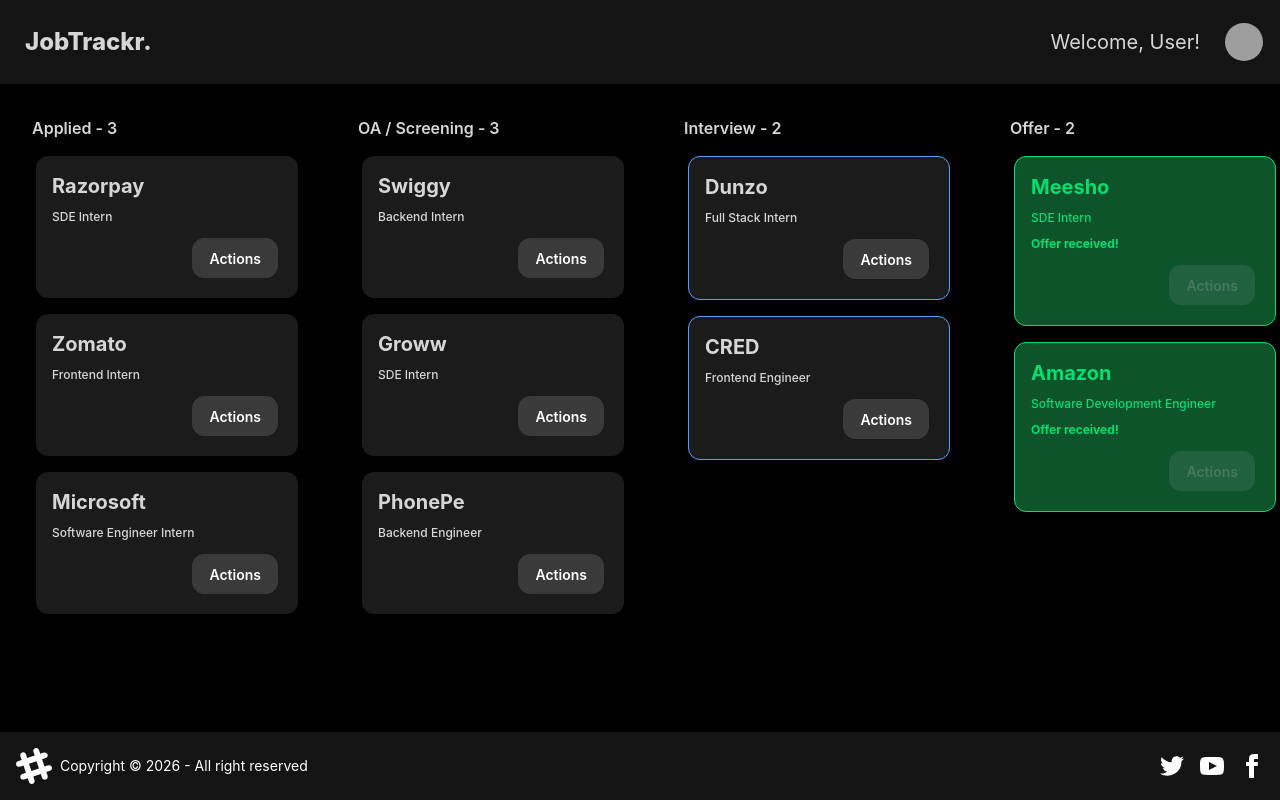
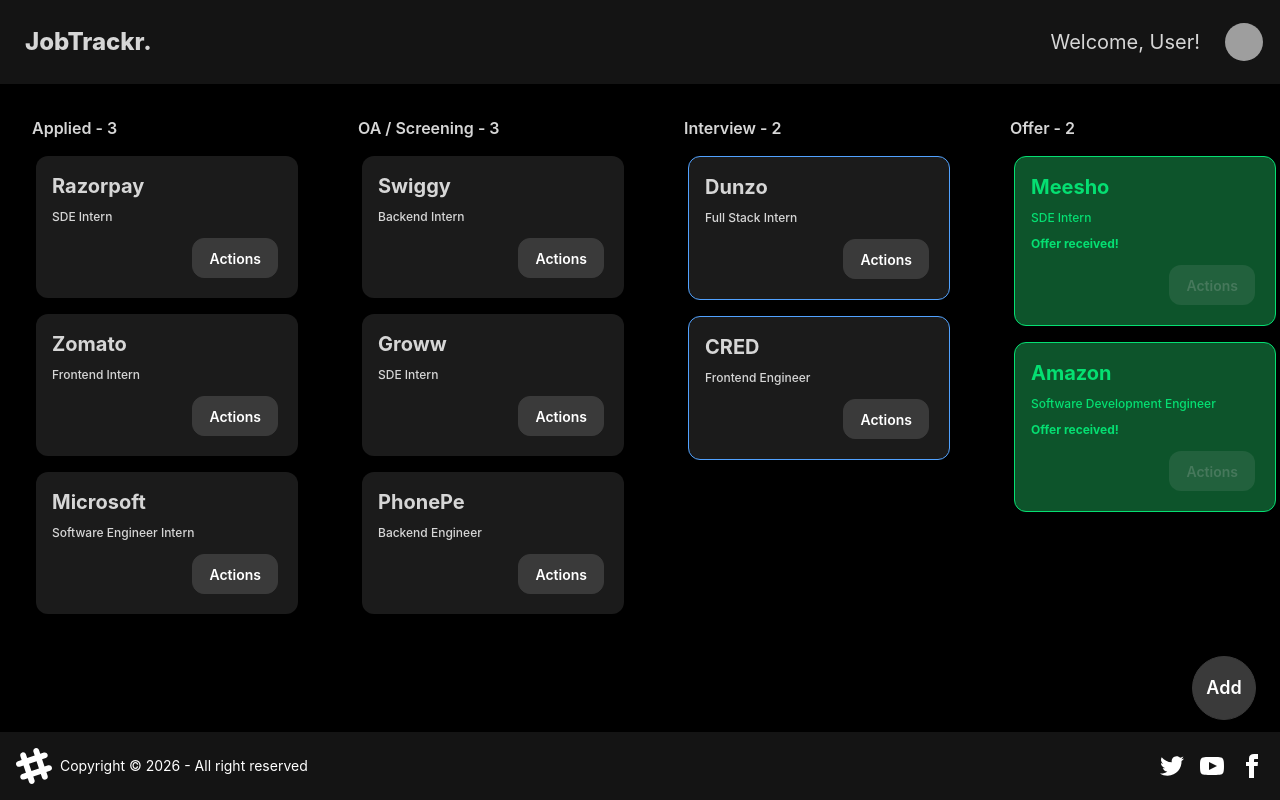
Before and after one commit to AkhilYeddu/jobTrackr-web, a React (Vite) app: page / in a window 1280 px wide. Built offline with nearby package versions, Linux system fonts and the light colour scheme; grey boxes are pictures that could not be loaded.

Commit message:
removed extra spaces, style : buttons

```diff
--- a/src/components/DashBoard.jsx
+++ b/src/components/DashBoard.jsx
@@ -44,7 +44,11 @@
         }
     </div>
 
+
+        <button className="btn btn-primary fixed right-6 bottom-20 rounded-full w-16 h-16 text-lg hover:bg-white hover:text-black">Add</button>
     </div>
+
+
 
   )
 }
--- a/src/components/JobCard.jsx
+++ b/src/components/JobCard.jsx
@@ -3,13 +3,10 @@
     const{ jobData } = props;
     const { company, role, status} = jobData;
     console.log(jobData.status)
-
   return (
     <>
 
-
      <div className={`card w-full bg-base-300 card-sm shadow-sm rounded-xl transition-all duration-300 hover:-translate-y-2  m-4  hover:border-1 ${
-
         status === "Interview" ?
          "border border-blue-400"
           : status === "Offer"
--- a/src/components/Settings.jsx
+++ b/src/components/Settings.jsx
@@ -77,7 +77,7 @@
           Delete Account
         </button>
 
-        <button className="btn btn-primary rounded-lg">
+        <button className="btn btn-primary rounded-lg hover:bg-white hover:text-black">
           Save Changes
         </button>
       </div>
```
